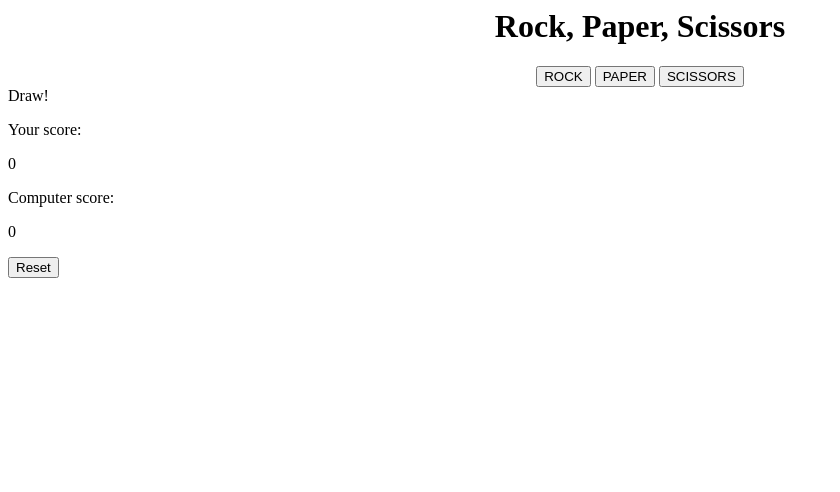
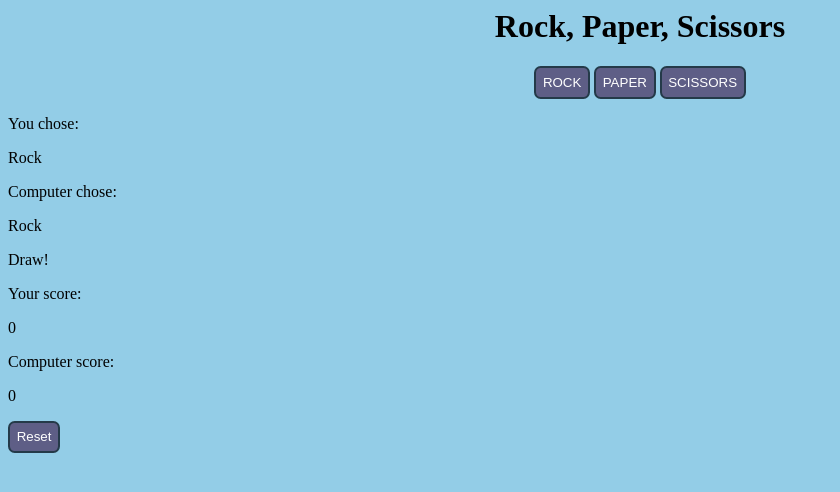
Before and after one commit to AntaresVIII/rock-paper-scissors, a plain HTML site: page index.html in a window 1280 px wide. Both pictures are taken after a click on the button "ROCK". Shown: the whole page, without its empty margins (0-840 px from the left). Drawn offline with Linux system fonts and the light colour scheme.

Commit message:
Finished script and started stylesheet

```diff
--- a/index.html
+++ b/index.html
@@ -2,6 +2,7 @@
 
 <head>
     <script src="script.js" defer></script>
+    <link rel="stylesheet" href="style.css">
 </head>
 
 <body>
@@ -10,6 +11,10 @@
             <button id="rock">ROCK</button>
             <button id="paper">PAPER</button>
             <button id="scissors">SCISSORS</button>
+    </div>
+    <div id="choices">
+        <p>You chose:</p><p id="playerchoice"></p>
+        <p>Computer chose:</p><p id="computerchoice"></p>
     </div>
     <div id="round-result"></div>
     <div id="game-result"></div>
--- a/script.js
+++ b/script.js
@@ -3,7 +3,8 @@ let computerSelection = "";
 let playerScore = 0;
 let computerScore = 0;
 
-const computerPlay = ["rock", "paper", "scissors"];
+const computerPlay = ["Rock", "Paper", "Scissors"];
+
 
 function playRound(playerSelection) {
   computerSelection = computerPlay[Math.floor(Math.random() * computerPlay.length)];
@@ -12,9 +13,9 @@ function playRound(playerSelection) {
         document.getElementById("game-result").innerHTML = "";
       }
       else if (
-        (computerSelection == "rock" && playerSelection == "scissors") ||
-        (computerSelection == "scissors" && playerSelection == "paper") ||
-        (computerSelection == "paper" && playerSelection == "rock")
+        (computerSelection == "Rock" && playerSelection == "Scissors") ||
+        (computerSelection == "Scissors" && playerSelection == "Paper") ||
+        (computerSelection == "Paper" && playerSelection == "Rock")
       ) {
           computerScore++;
           document.getElementById("round-result").innerHTML = "You lose!";
@@ -29,6 +30,8 @@ function playRound(playerSelection) {
         console.log(computerSelection);
         console.log(playerScore);
         console.log(computerScore);
+        document.getElementById("playerchoice").innerHTML = playerSelection;
+        document.getElementById("computerchoice").innerHTML = computerSelection;
         showScore();
         game();
 }
@@ -46,21 +49,23 @@ function game() {
   }
 }
 
+function showScore() {
+  document.getElementById("playerscore").innerHTML = playerScore;
+  document.getElementById("computerscore").innerHTML = computerScore;
+}
+
 function reset() {
   playerScore = 0;
   computerScore = 0;
   document.getElementById("round-result").innerHTML = "";
   document.getElementById("game-result").innerHTML = "";
+  document.getElementById("playerchoice").innerHTML = "";
+  document.getElementById("computerchoice").innerHTML = "";
   showScore();
 }
 
-function showScore() {
-  document.getElementById("playerscore").innerHTML = playerScore;
-  document.getElementById("computerscore").innerHTML = computerScore;
-}
-
 showScore();
-document.getElementById("rock").addEventListener("click", () => { playRound("rock") });
-document.getElementById("paper").addEventListener("click", () => { playRound("paper") });
-document.getElementById("scissors").addEventListener("click", () => { playRound("scissors") });
+document.getElementById("rock").addEventListener("click", () => { playRound("Rock") });
+document.getElementById("paper").addEventListener("click", () => { playRound("Paper") });
+document.getElementById("scissors").addEventListener("click", () => { playRound("Scissors") });
 document.getElementById("resetbtn").addEventListener("click", () => { reset() });
--- /dev/null
+++ b/style.css
@@ -0,0 +1,15 @@
+body {
+    background-color: rgb(147, 205, 231);
+}
+button {
+    color:rgb(255, 255, 255);
+    background-color: rgb(94, 94, 134);
+    padding: 0.5em;
+    border-color: rgb(36, 58, 73);
+    border-style: solid;
+    border-width: 2px;
+    border-radius: 0.5em;
+}
+#resetbtn {
+    align-items: auto;
+}
```
